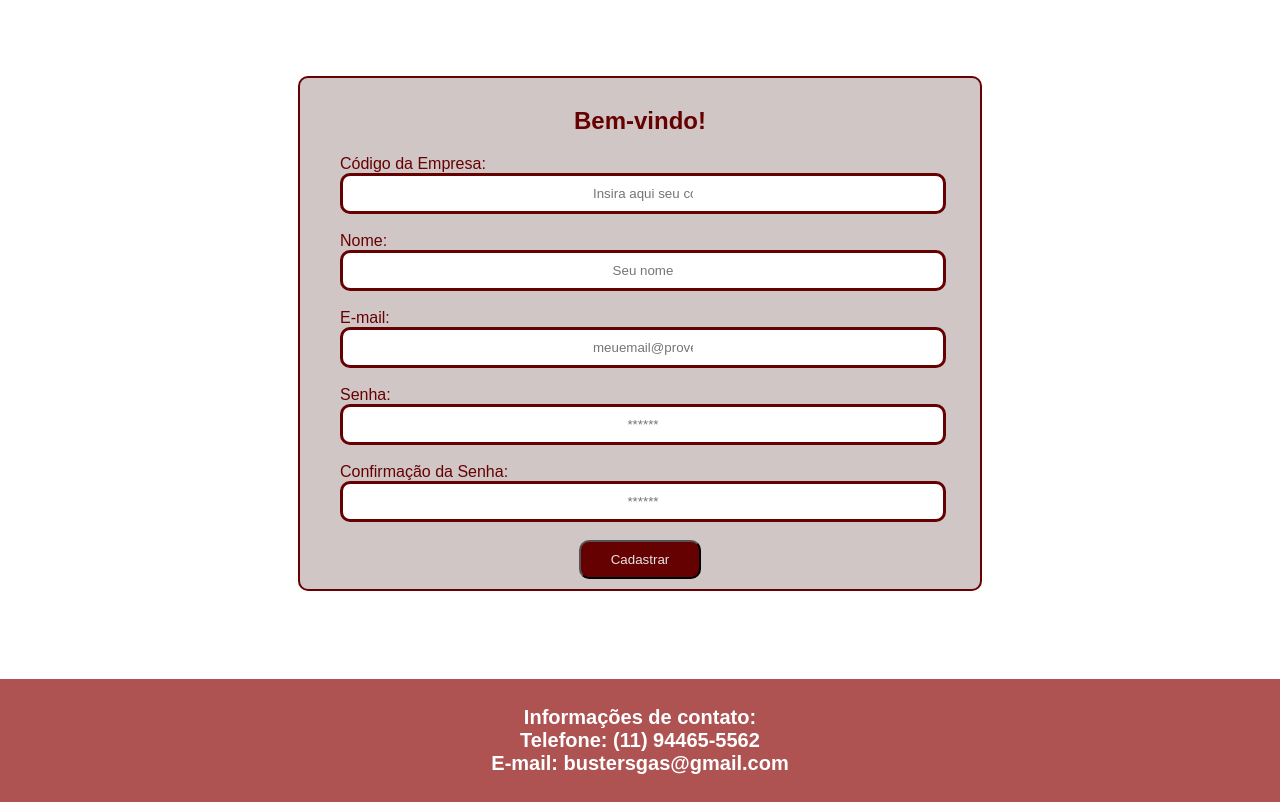
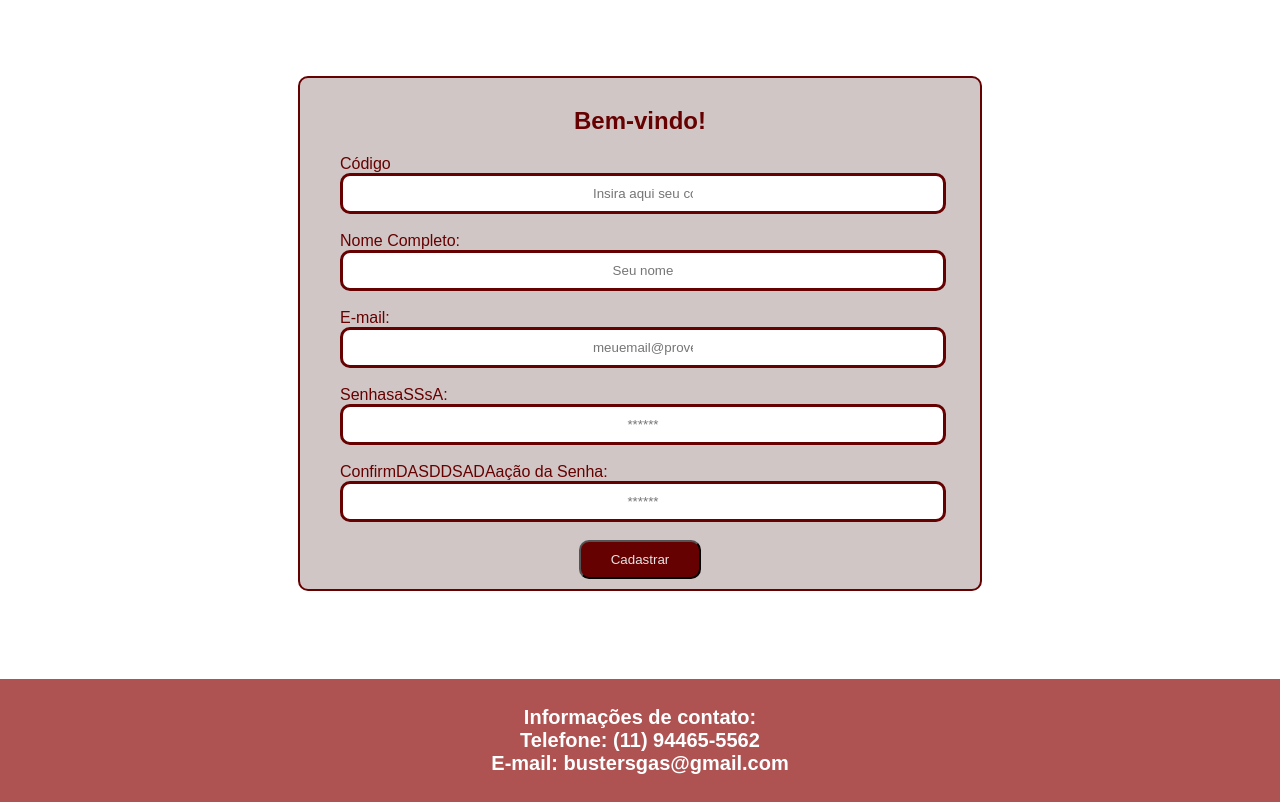
Before and after one commit to HenryCaetano/OnePage_HCMS, a plain HTML site: page Aquatech_SomenteHTML_Henry_1CCOB/cadastro.html in a window 1280 px wide. Shown: the part 109-911 px from the top of the page. Drawn offline with Linux system fonts and the light colour scheme; a web font is replaced by a local one.

Commit message:
Alterações: Rafa é skrilets!!!

```diff
--- a/Aquatech_SomenteHTML_Henry_1CCOB/cadastro.html
+++ b/Aquatech_SomenteHTML_Henry_1CCOB/cadastro.html
@@ -47,12 +47,12 @@
         <h2>Bem-vindo!</h2>
         <div class="formulario">
           <div class="campo">
-            <span>Código da Empresa:</span>
+            <span>Código</span>
             <input id="codigo_input" type="text" placeholder="Insira aqui seu código" />
             <br>
           </div>
           <div class="campo">
-            <span>Nome:</span>
+            <span>Nome Completo:</span>
             <input id="nome_input" type="text" placeholder="Seu nome" />
             <br>
           </div>
@@ -62,12 +62,12 @@
             <br>
           </div>
           <div class="campo">
-            <span>Senha:</span>
+            <span>SenhasaSSsA:</span>
             <input id="senha_input" type="password" placeholder="******" />
             <br>
           </div>
           <div class="campo">
-            <span>Confirmação da Senha:</span>
+            <span>ConfirmDASDDSADAação da Senha:</span>
             <input id="confirmacao_senha_input" type="password" placeholder="******" />
             <br>
           </div>
```
